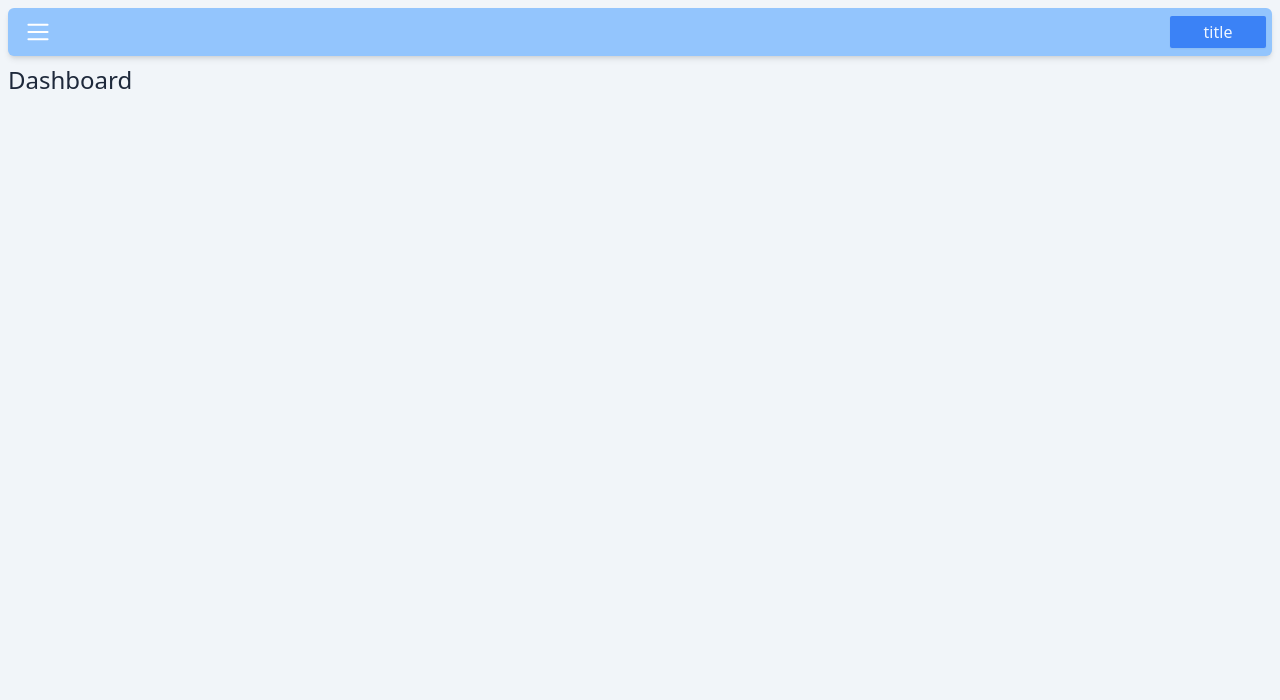
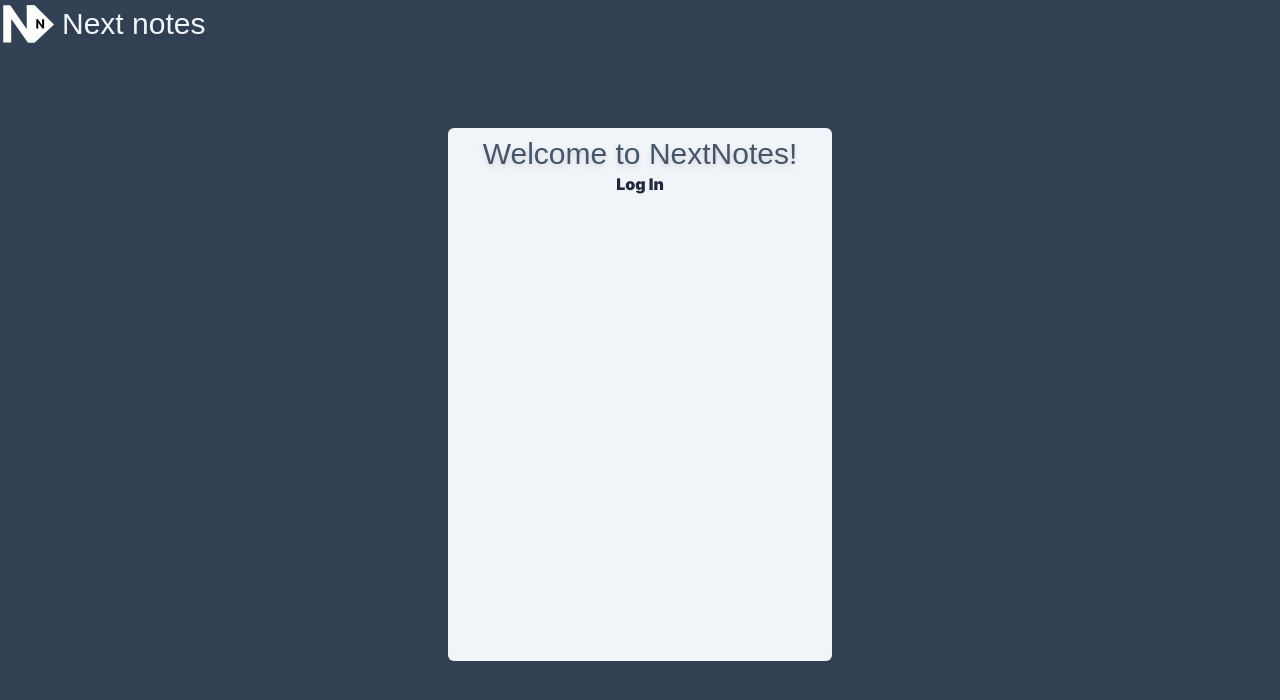
Before and after one commit to EaglesView/next-notes-app, a Next.js app: page / in a window 1280 px wide. Shown: the top 700 px of the page. Built offline with nearby package versions, Linux system fonts and the light colour scheme; a web font is replaced by a local one.

Commit message:
Updated front page ui

```diff
--- a/app/layout.tsx
+++ b/app/layout.tsx
@@ -16,7 +16,7 @@ export default function RootLayout({
 }>) {
   return (
     <html lang="en">
-      <body className={'&{inter.className} bg-slate-100 text-slate-800'}>{children}</body>
+      <body className={`&{inter.className} bg-slate-100 text-slate-800`}>{children}</body>
     </html>
   );
 }
--- a/app/page.tsx
+++ b/app/page.tsx
@@ -1,14 +1,24 @@
 import { Navbar } from "@/app/ui/Navbar";
 import Image from "next/image";
 import Link from "next/link";
+import { averiaSerif, inter } from "./ui/fonts";
+import { Logo } from "./ui/Logo";
 
 //CECI EST LA FONCTION PRINCIPALE DU PROJET, C'EST AVEC ELLE QU'ON PEUT TOUT AFFICHER
 function App() {
   return <>
-    <Navbar/>
-    <main>
-      <Link href={'/dashboard'} className="text-2xl p-2">Dashboard</Link>
+    <main className={`${averiaSerif.className} bg-slate-700 h-screen overflow-hidden text-slate-100 flex flex-col justify-start items-center`}>
+      <div className=" w-full h-12 flex flex-row justify-between items-center md:justify-start">
+        <Logo />
+        <Link href={'/dashboard'} className="text-3xl p-2 drop-shadow-lg">Next notes</Link>
+      </div>
+      {/*This is gonna be a component by itself later, is is just a login div*/}
+      <section className={`${inter.className} rounded-md bg-slate-100 text-slate-600 p-2 my-20 min-w-64 w-2/3 md:w-96 h-96 md:h-2/3 flex flex-col justify-start items-center`}>
+        <h1 className={`${averiaSerif.className} text-3xl drop-shadow-md font-black`}>Welcome to NextNotes!</h1>
+        <h2 className={`font-black text-slate-800`}>Log In</h2>
+      </section>
     </main>
+
 
   </>
 }
```
